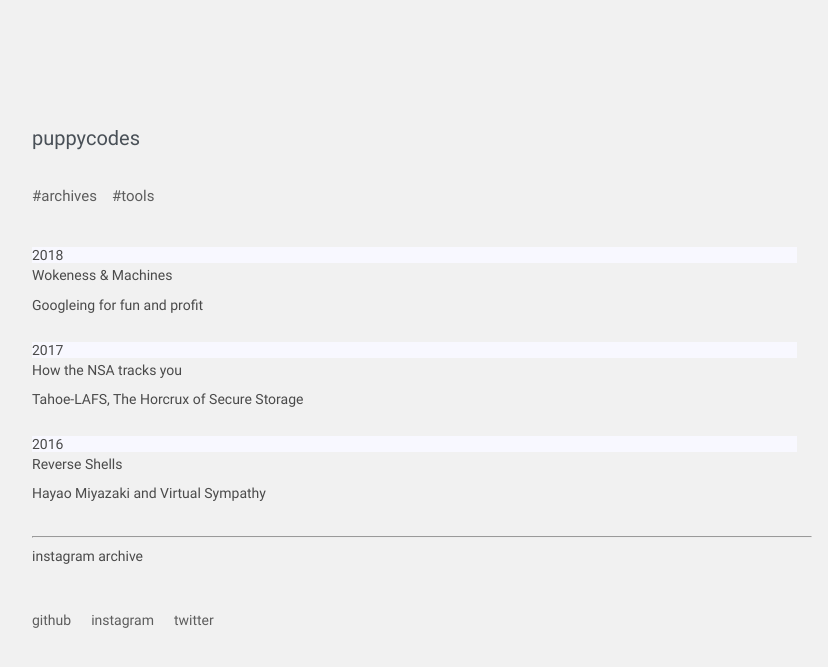
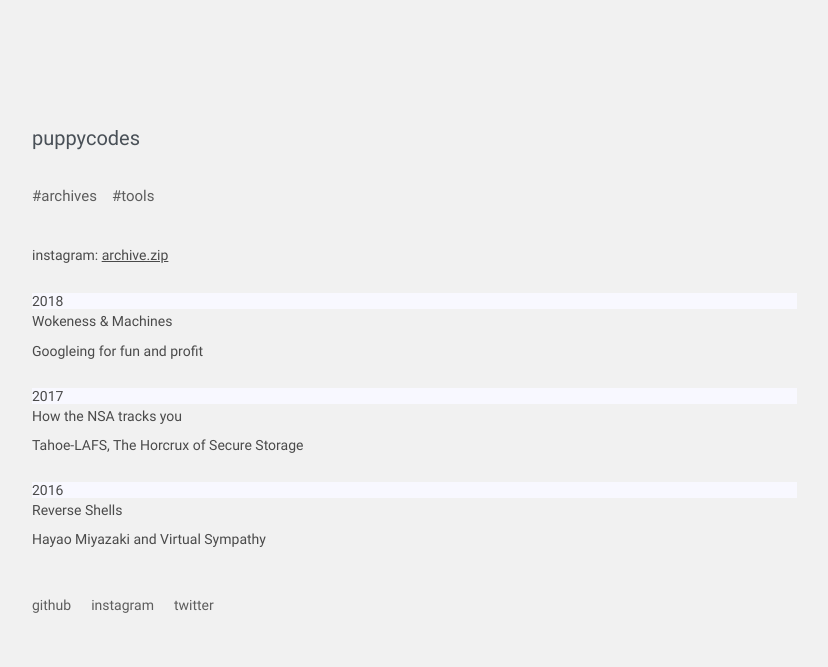
Before and after one commit to puppycodes/puppycodes, a Jekyll site: the page built from archives.md, in a window 1280 px wide. Shown: the top 667 px of the page, without its empty margins (96-924 px from the left). Built offline with Jekyll 4.4.1, drawn with Linux system fonts in a browser that asks for light colours.

Commit message:
update archive styling

```diff
--- a/archives.md
+++ b/archives.md
@@ -3,6 +3,13 @@ layout: page
 title: archives
 navigation: true
 ---
+
+<span>instagram: <a style="text-decoration:underline !important" href="https://puppycodesarchive.nyc3.cdn.digitaloceanspaces.com/archive.zip">archive.zip</a></span>
+
+
+
+<br>
+
 
 
 <section class="post wrapper">
@@ -28,7 +35,3 @@ navigation: true
 {% endfor %}
 <!--/posts-->
 </section>
-
-<br>
-<hr>
-<a href="https://puppycodesarchive.nyc3.cdn.digitaloceanspaces.com">instagram archive</a>
```
